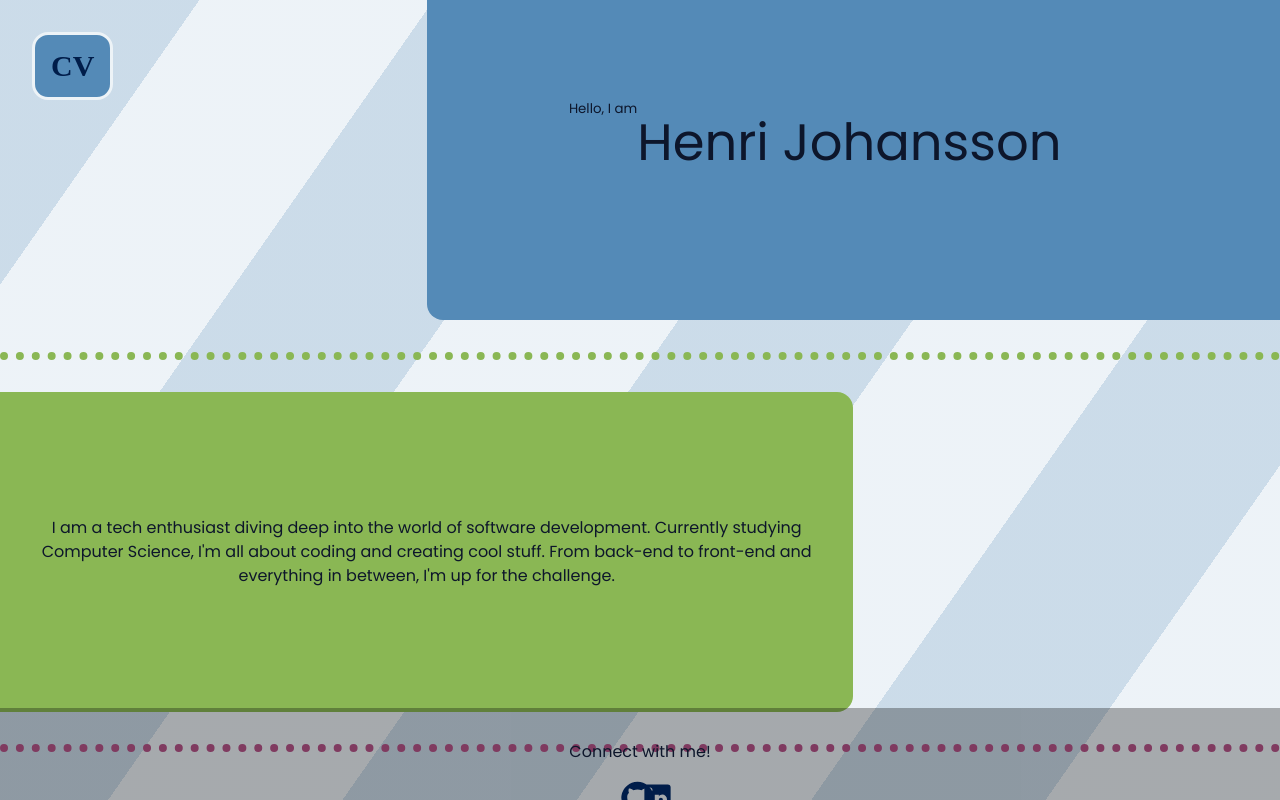
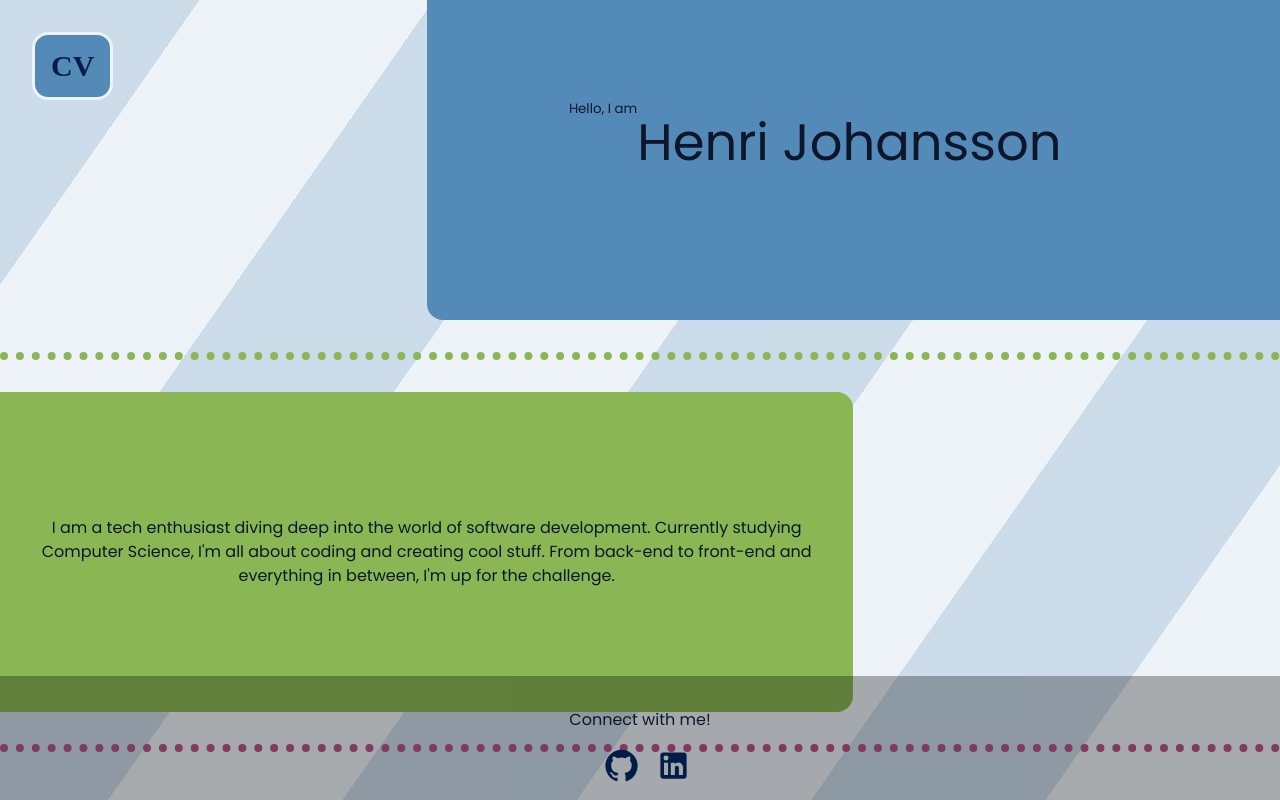
Before and after one commit to HenriJohansson/cv-website, a React (Vite) app: page / in a window 1280 px wide. Shown: the top 800 px of the page. Built offline with nearby package versions, Linux system fonts and the light colour scheme; a web font is replaced by a local one.

Commit message:
Improved layout for connect bar

```diff
--- a/src/components/Connect/connect.css
+++ b/src/components/Connect/connect.css
@@ -2,6 +2,7 @@
   position: fixed;
   bottom: 0;
   padding-top: 2rem;
+  padding-bottom: 2rem;
   background-color: var(--clr-dark-30);
   width: 100%;
   transition: padding 0.5s ease-out;
@@ -12,13 +13,16 @@
 .connectLinks .link {
   max-height: 20px;
   max-width: 20px;
+  margin: 0 1rem 0 1rem;
   border-radius: 100%;
 }
-.connect:hover {
-  padding: 2rem 2rem 4rem 2rem;
+.connectLinks .link:hover {
+  background-color: transparent;
+}
+.connectLinks .link .icon:hover {
+  color: var(--clr-primary-background)
 }
 .connectLinks{
   display: flex;
-  align-items: center;
   justify-content: center;
 }
```
